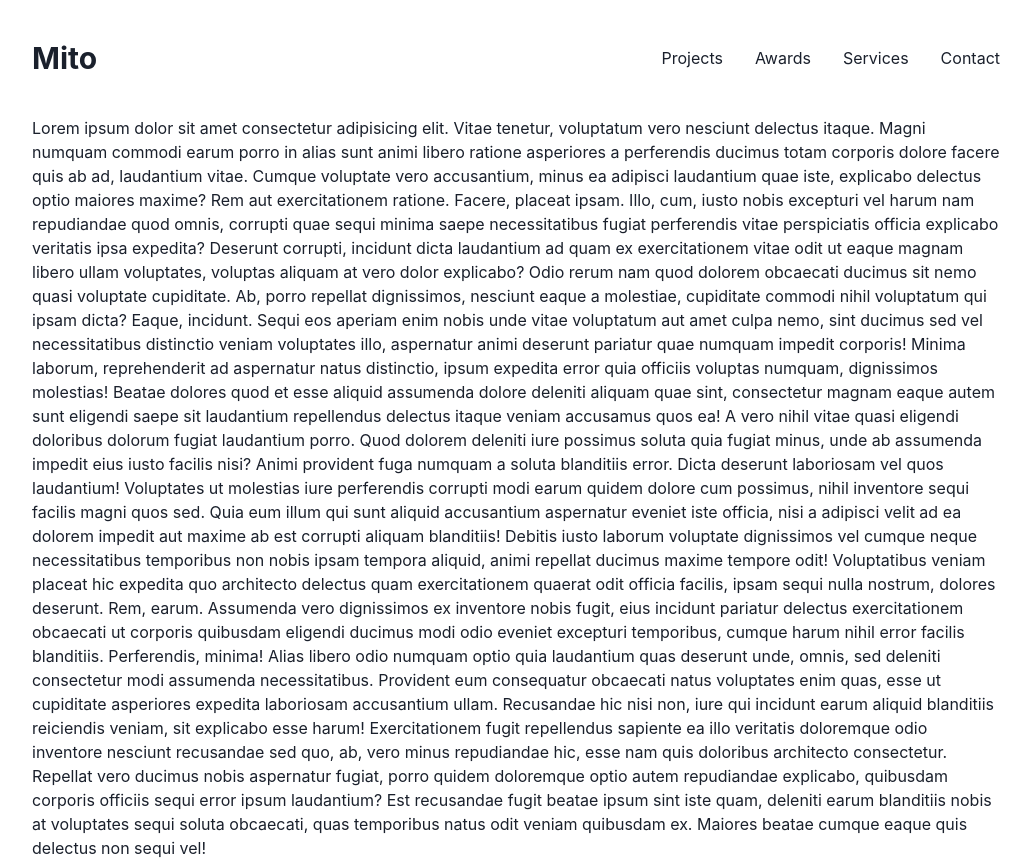
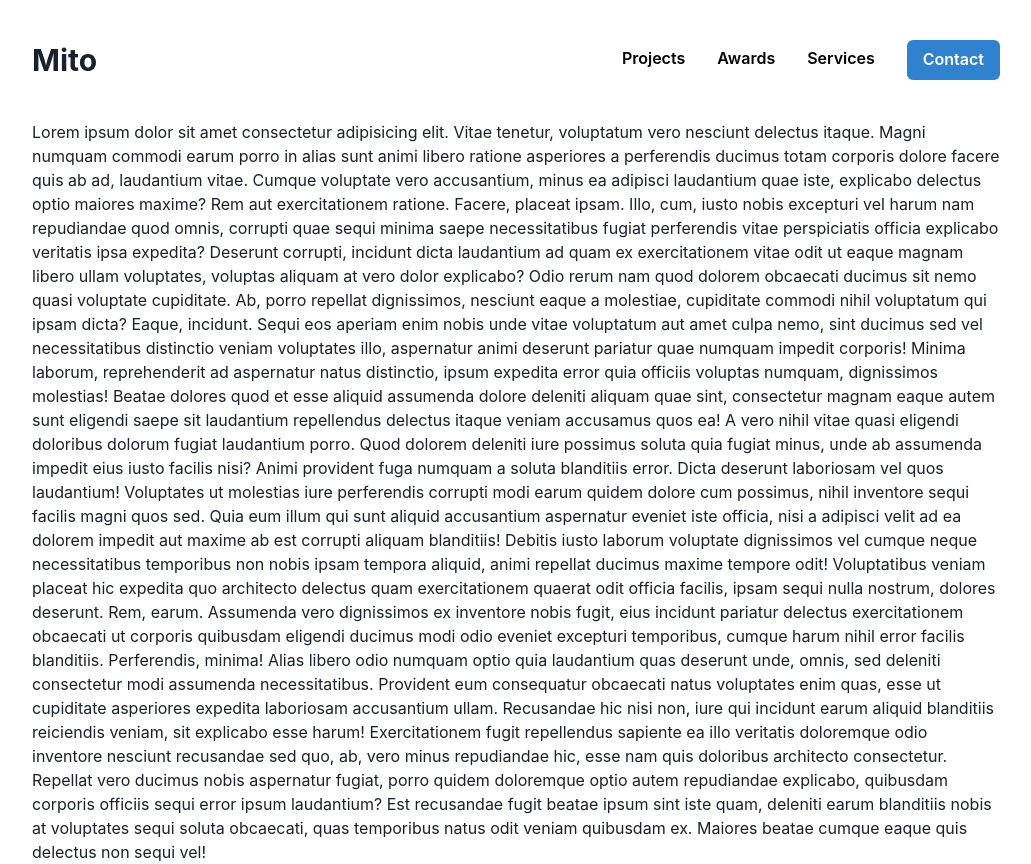
Before and after one commit to Mito9999/portfolio, a Next.js app: page / in a window 1280 px wide. Shown: the whole page, without its empty margins (124-1155 px from the left). Built offline with nearby package versions, Linux system fonts and the light colour scheme.

Commit message:
Improved Navbar and moved it to _app.js

```diff
--- a/pages/_app.js
+++ b/pages/_app.js
@@ -1,8 +1,50 @@
-import { ChakraProvider } from "@chakra-ui/react";
+import Link from "next/link";
+import {
+  ChakraProvider,
+  Container,
+  Box,
+  Heading,
+  Flex,
+  Spacer,
+  Button,
+} from "@chakra-ui/react";
+
 function MyApp({ Component, pageProps }) {
   return (
     <ChakraProvider>
-      <Component {...pageProps} />
+      <Container maxW="1000px">
+        <header>
+          <Flex my="40px" align="center">
+            <Box>
+              <Heading size="lg" cursor="pointer">
+                <Link href="/">Mito</Link>
+              </Heading>
+            </Box>
+            <Spacer />
+            <Box>
+              <Link href="/projects">
+                <Button variant="link" color="black" mr="8">
+                  Projects
+                </Button>
+              </Link>
+              <Link href="/awards">
+                <Button variant="link" color="black" mr="8">
+                  Awards
+                </Button>
+              </Link>
+              <Link href="/services">
+                <Button variant="link" color="black" mr="8">
+                  Services
+                </Button>
+              </Link>
+              <Link href="/contact">
+                <Button colorScheme="blue">Contact</Button>
+              </Link>
+            </Box>
+          </Flex>
+        </header>
+        <Component {...pageProps} />
+      </Container>
     </ChakraProvider>
   );
 }
--- a/pages/index.js
+++ b/pages/index.js
@@ -1,44 +1,12 @@
 import Head from "next/head";
-import NextLink from "next/link";
-import {
-  Container,
-  Box,
-  Heading,
-  Flex,
-  Spacer,
-  Link as ChakraLink,
-} from "@chakra-ui/react";
 
 export default function Home() {
   return (
-    <Container maxW="1000px">
+    <>
       <Head>
         <title>Mito - Home</title>
         <link rel="icon" href="/favicon.ico" />
       </Head>
-
-      <header>
-        <Flex my="40px" align="center">
-          <Box>
-            <Heading size="lg">Mito</Heading>
-          </Box>
-          <Spacer />
-          <Box>
-            <NextLink href="/">
-              <ChakraLink mr="8">Projects</ChakraLink>
-            </NextLink>
-            <NextLink href="/">
-              <ChakraLink mr="8">Awards</ChakraLink>
-            </NextLink>
-            <NextLink href="/">
-              <ChakraLink mr="8">Services</ChakraLink>
-            </NextLink>
-            <NextLink href="/">
-              <ChakraLink>Contact</ChakraLink>
-            </NextLink>
-          </Box>
-        </Flex>
-      </header>
 
       <main>
         Lorem ipsum dolor sit amet consectetur adipisicing elit. Vitae tenetur,
@@ -96,6 +64,6 @@ export default function Home() {
         soluta obcaecati, quas temporibus natus odit veniam quibusdam ex.
         Maiores beatae cumque eaque quis delectus non sequi vel!
       </main>
-    </Container>
+    </>
   );
 }
```
